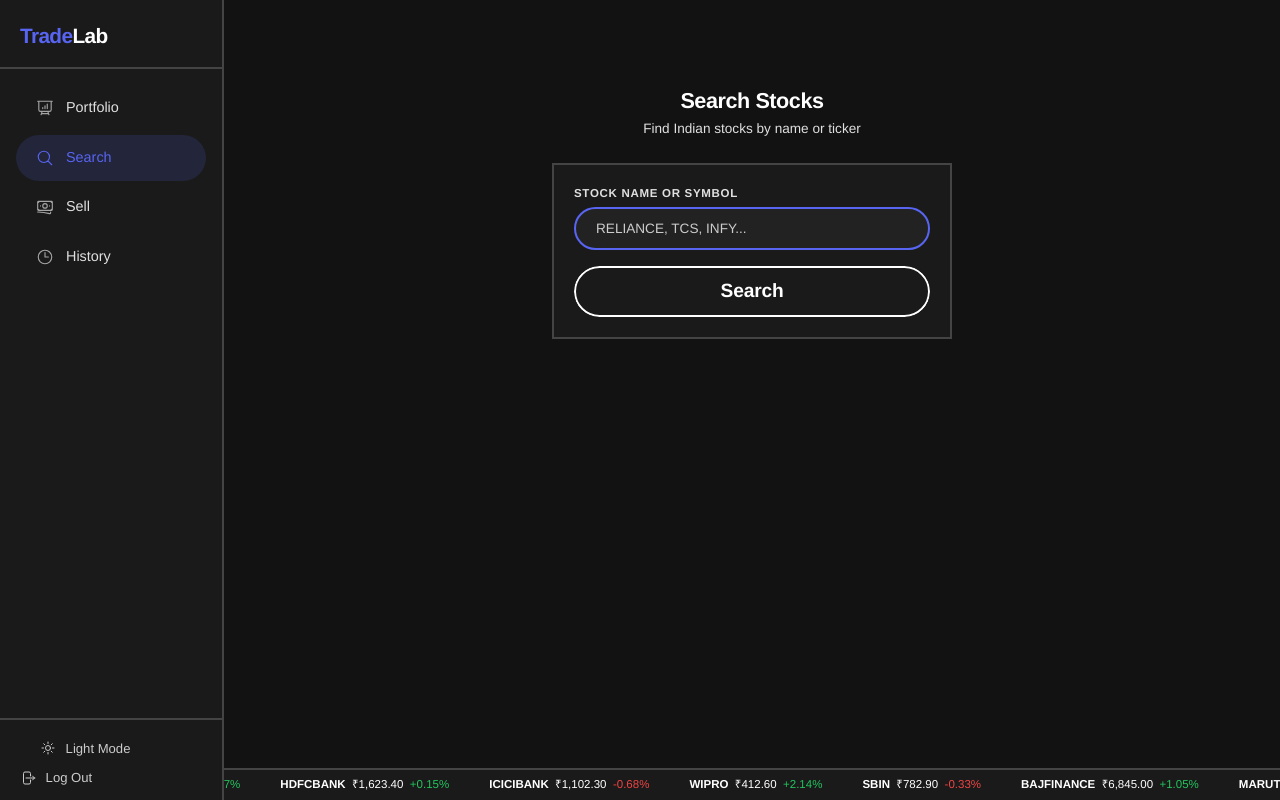
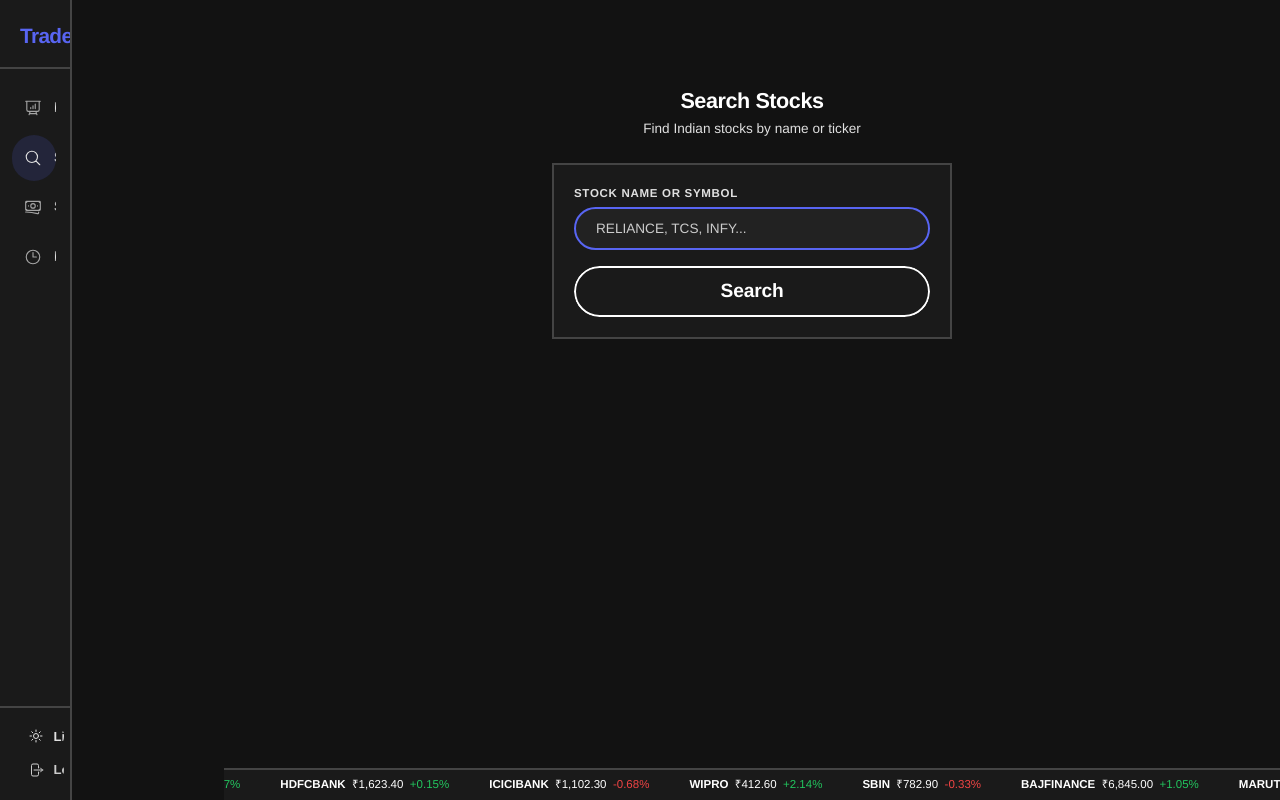
Before and after one commit to TDS2K5/tradelab, a Flask app: page /search in a window 1280 px wide. Run offline with Flask 3, Linux system fonts and the light colour scheme; a user stored in the database is signed in; some libraries are stand-ins or nearby versions.

Commit message:
major pillUI

```diff
--- a/static/interactions.js
+++ b/static/interactions.js
@@ -15,7 +15,7 @@ document.addEventListener("DOMContentLoaded", () => {
     const easeOut = "power2.out";
 
     // 2. Button Hover System (Cursor-Follow Flair)
-    const buttons = document.querySelectorAll('.button--stroke');
+    const buttons = document.querySelectorAll('.button--stroke, .tl-sidebar-nav a, .tl-sidebar-footer a, .tl-theme-toggle');
 
     buttons.forEach(btn => {
         const flair = btn.querySelector('.button__flair');
@@ -93,39 +93,70 @@ document.addEventListener("DOMContentLoaded", () => {
     }
 
     // 5. MacOS Dock-style Hover System for Navbar (Vertical)
-    const navDock = document.querySelector('.tl-sidebar-nav');
-    const navItems = document.querySelectorAll('.tl-sidebar-nav a');
+    const navDock = document.querySelector('.tl-sidebar');
+    const navItems = document.querySelectorAll('.tl-sidebar-nav a, .tl-sidebar-footer a, .tl-theme-toggle');
 
     if (navDock && navItems.length > 0 && window.matchMedia("(hover: hover)").matches) {
+        // Expand the sidebar smoothly when hovering anywhere over it
+        navDock.addEventListener('mouseenter', () => {
+            gsap.to(navDock, {
+                width: 224,
+                duration: 0.4,
+                ease: "power3.out",
+                overwrite: "auto"
+            });
+            // Expand all items to full width to reveal text
+            gsap.to(navItems, {
+                width: '180px',
+                duration: 0.4,
+                ease: "power3.out",
+                overwrite: "auto"
+            });
+        });
+
         navDock.addEventListener('mousemove', (e) => {
             navItems.forEach(item => {
                 const rect = item.getBoundingClientRect();
-                const itemCenterY = rect.top + rect.height / 2;
 
-                // Vertical distance to cursor
-                const distance = Math.abs(e.clientY - itemCenterY);
-                const maxDistance = 120;
+                // Check if mouse is directly hovering over THIS specific item
+                const isHovered = e.clientX >= rect.left && e.clientX <= rect.right &&
+                                  e.clientY >= rect.top && e.clientY <= rect.bottom;
 
-                let scale = 1;
-                if (distance < maxDistance) {
-                    // Scale up to 1.15x for items near cursor
-                    scale = 1 + (1 - distance / maxDistance) * 0.15;
+                if (isHovered) {
+                    gsap.to(item, {
+                        scale: 1.1, // Magnify the hovered pill
+                        duration: 0.3,
+                        ease: "power3.out",
+                        overwrite: "auto"
+                    });
+                } else {
+                    gsap.to(item, {
+                        scale: 1, // Keep non-hovered items normal size
+                        duration: 0.3,
+                        ease: "power3.out",
+                        overwrite: "auto"
+                    });
                 }
-
-                gsap.to(item, {
-                    scale: scale,
-                    duration: 0.2,
-                    ease: "power2.out"
-                });
             });
         });
 
         navDock.addEventListener('mouseleave', () => {
+            // Shrink the sidebar back to its original width
+            gsap.to(navDock, {
+                width: 72,
+                duration: 0.5,
+                ease: "power3.out",
+                overwrite: "auto"
+            });
+
+            // Shrink all items back to icon only and reset scale
             navItems.forEach(item => {
                 gsap.to(item, {
                     scale: 1,
-                    duration: 0.3,
-                    ease: "power3.out"
+                    width: '44px',
+                    duration: 0.4,
+                    ease: "power3.out",
+                    overwrite: "auto"
                 });
             });
         });
--- a/static/styles.css
+++ b/static/styles.css
@@ -177,7 +177,10 @@ small,
     display: flex;
     flex-direction: column;
     z-index: 200;
+    width: 72px;
+    /* Collapsed width */
     transition: transform 0.25s ease;
+    overflow-x: hidden;
 }
 
 .tl-sidebar-brand {
@@ -198,6 +201,12 @@ small,
 
 .tl-sidebar-brand .brand-lab {
     color: var(--tl-text);
+    opacity: 0;
+    transition: opacity 0.3s;
+}
+
+.tl-sidebar:hover .tl-sidebar-brand .brand-lab {
+    opacity: 1;
 }
 
 .tl-sidebar-nav {
@@ -212,19 +221,23 @@ small,
 }
 
 .tl-sidebar-nav a {
+    position: relative;
     display: flex;
     align-items: center;
     gap: 0.75rem;
-    padding: 0.75rem 1.25rem;
-    margin: 0.25rem 1rem;
+    padding: 0.75rem;
+    margin: 0.25rem 0.75rem;
     color: var(--tl-text-muted);
     font-size: 0.9rem;
-    font-weight: 500;
+    font-weight: 700;
     text-decoration: none;
     border-radius: 6.25rem;
     transform-origin: left center;
-    will-change: transform;
+    will-change: transform, width;
     transition: color 0.15s ease, background 0.15s ease;
+    white-space: nowrap;
+    width: 44px;
+    overflow: hidden;
 }
 
 .tl-sidebar-nav a:hover {
@@ -233,7 +246,6 @@ small,
 }
 
 .tl-sidebar-nav a.active {
-    color: var(--tl-purple);
     background: var(--tl-purple-dim);
 }
 
@@ -255,14 +267,32 @@ small,
 }
 
 .tl-sidebar-footer a {
+    position: relative;
     display: flex;
     align-items: center;
     gap: 0.6rem;
     font-size: 0.82rem;
-    font-weight: 500;
+    font-weight: 700;
     color: var(--tl-text-dim);
     text-decoration: none;
     transition: color 0.15s ease;
+    white-space: nowrap;
+    width: 44px;
+    overflow: hidden;
+    padding: 0.5rem;
+    border-radius: 6.25rem;
+    will-change: transform, width;
+}
+
+.tl-sidebar-footer a span,
+.tl-theme-toggle span {
+    opacity: 0;
+    transition: opacity 0.3s;
+}
+
+.tl-sidebar:hover .tl-sidebar-footer a span,
+.tl-sidebar:hover .tl-theme-toggle span {
+    opacity: 1;
 }
 
 .tl-sidebar-footer a:hover {
@@ -968,21 +998,24 @@ small,
 
 /* --- Theme Toggle --- */
 .tl-theme-toggle {
+    position: relative;
     display: flex;
     align-items: center;
     gap: 0.6rem;
-    padding: 0.5rem 1.25rem;
-    margin-bottom: 0.25rem;
-    font-size: 0.82rem;
-    font-weight: 500;
-    color: var(--tl-text-dim);
-    background: none;
+    width: 44px;
+    overflow: hidden;
+    border-radius: 6.25rem;
+    padding: 0.5rem;
+    background: transparent;
     border: none;
     cursor: pointer;
-    width: 100%;
-    text-align: left;
+    color: var(--tl-text-muted);
+    font-size: 0.82rem;
+    font-weight: 700;
     font-family: var(--tl-font-body);
     transition: color 0.15s ease, background 0.15s ease;
+    white-space: nowrap;
+    will-change: transform, width;
 }
 
 .tl-theme-toggle:hover {
--- a/templates/layout.html
+++ b/templates/layout.html
@@ -45,52 +45,60 @@
             <ul class="tl-sidebar-nav">
                 <li>
                     <a href="/" class="{{ 'active' if request.path == '/' else '' }}">
-                        <svg xmlns="http://www.w3.org/2000/svg" fill="none" viewBox="0 0 24 24" stroke-width="1.5" stroke="currentColor"><path stroke-linecap="round" stroke-linejoin="round" d="M3.75 3v11.25A2.25 2.25 0 0 0 6 16.5h2.25M3.75 3h-1.5m1.5 0h16.5m0 0h1.5m-1.5 0v11.25A2.25 2.25 0 0 1 18 16.5h-2.25m-7.5 0h7.5m-7.5 0-1 3m8.5-3 1 3m0 0 .5 1.5m-.5-1.5h-9.5m0 0-.5 1.5M9 11.25v1.5M12 9v3.75m3-6v6"/></svg>
-                        Portfolio
+                        <span class="button__flair"></span>
+                        <svg xmlns="http://www.w3.org/2000/svg" fill="none" viewBox="0 0 24 24" stroke-width="1.5" stroke="currentColor" style="flex-shrink: 0;"><path stroke-linecap="round" stroke-linejoin="round" d="M3.75 3v11.25A2.25 2.25 0 0 0 6 16.5h2.25M3.75 3h-1.5m1.5 0h16.5m0 0h1.5m-1.5 0v11.25A2.25 2.25 0 0 1 18 16.5h-2.25m-7.5 0h7.5m-7.5 0-1 3m8.5-3 1 3m0 0 .5 1.5m-.5-1.5h-9.5m0 0-.5 1.5M9 11.25v1.5M12 9v3.75m3-6v6"/></svg>
+                        <span class="button__label">Portfolio</span>
                     </a>
                 </li>
                 <li>
                     <a href="/search" class="{{ 'active' if '/search' in request.path else '' }}">
-                        <svg xmlns="http://www.w3.org/2000/svg" fill="none" viewBox="0 0 24 24" stroke-width="1.5" stroke="currentColor"><path stroke-linecap="round" stroke-linejoin="round" d="m21 21-5.197-5.197m0 0A7.5 7.5 0 1 0 5.196 5.196a7.5 7.5 0 0 0 10.607 10.607Z"/></svg>
-                        Search
+                        <span class="button__flair"></span>
+                        <svg xmlns="http://www.w3.org/2000/svg" fill="none" viewBox="0 0 24 24" stroke-width="1.5" stroke="currentColor" style="flex-shrink: 0;"><path stroke-linecap="round" stroke-linejoin="round" d="m21 21-5.197-5.197m0 0A7.5 7.5 0 1 0 5.196 5.196a7.5 7.5 0 0 0 10.607 10.607Z"/></svg>
+                        <span class="button__label">Search</span>
                     </a>
                 </li>
                 <li>
                     <a href="/sell" class="{{ 'active' if request.path == '/sell' else '' }}">
-                        <svg xmlns="http://www.w3.org/2000/svg" fill="none" viewBox="0 0 24 24" stroke-width="1.5" stroke="currentColor"><path stroke-linecap="round" stroke-linejoin="round" d="M2.25 18.75a60.07 60.07 0 0 1 15.797 2.101c.727.198 1.453-.342 1.453-1.096V18.75M3.75 4.5v.75A.75.75 0 0 1 3 6h-.75m0 0v-.375c0-.621.504-1.125 1.125-1.125H20.25M2.25 6v9m18-10.5v.75c0 .414.336.75.75.75h.75m-1.5-1.5h.375c.621 0 1.125.504 1.125 1.125v9.75c0 .621-.504 1.125-1.125 1.125h-.375m1.5-1.5H21a.75.75 0 0 0-.75.75v.75m0 0H3.75m0 0h-.375a1.125 1.125 0 0 1-1.125-1.125V15m1.5 1.5v-.75A.75.75 0 0 0 3 15h-.75M15 10.5a3 3 0 1 1-6 0 3 3 0 0 1 6 0Zm3 0h.008v.008H18V10.5Zm-12 0h.008v.008H6V10.5Z"/></svg>
-                        Sell
+                        <span class="button__flair"></span>
+                        <svg xmlns="http://www.w3.org/2000/svg" fill="none" viewBox="0 0 24 24" stroke-width="1.5" stroke="currentColor" style="flex-shrink: 0;"><path stroke-linecap="round" stroke-linejoin="round" d="M2.25 18.75a60.07 60.07 0 0 1 15.797 2.101c.727.198 1.453-.342 1.453-1.096V18.75M3.75 4.5v.75A.75.75 0 0 1 3 6h-.75m0 0v-.375c0-.621.504-1.125 1.125-1.125H20.25M2.25 6v9m18-10.5v.75c0 .414.336.75.75.75h.75m-1.5-1.5h.375c.621 0 1.125.504 1.125 1.125v9.75c0 .621-.504 1.125-1.125 1.125h-.375m1.5-1.5H21a.75.75 0 0 0-.75.75v.75m0 0H3.75m0 0h-.375a1.125 1.125 0 0 1-1.125-1.125V15m1.5 1.5v-.75A.75.75 0 0 0 3 15h-.75M15 10.5a3 3 0 1 1-6 0 3 3 0 0 1 6 0Zm3 0h.008v.008H18V10.5Zm-12 0h.008v.008H6V10.5Z"/></svg>
+                        <span class="button__label">Sell</span>
                     </a>
                 </li>
                 <li>
                     <a href="/history" class="{{ 'active' if request.path == '/history' else '' }}">
-                        <svg xmlns="http://www.w3.org/2000/svg" fill="none" viewBox="0 0 24 24" stroke-width="1.5" stroke="currentColor"><path stroke-linecap="round" stroke-linejoin="round" d="M12 6v6h4.5m4.5 0a9 9 0 1 1-18 0 9 9 0 0 1 18 0Z"/></svg>
-                        History
+                        <span class="button__flair"></span>
+                        <svg xmlns="http://www.w3.org/2000/svg" fill="none" viewBox="0 0 24 24" stroke-width="1.5" stroke="currentColor" style="flex-shrink: 0;"><path stroke-linecap="round" stroke-linejoin="round" d="M12 6v6h4.5m4.5 0a9 9 0 1 1-18 0 9 9 0 0 1 18 0Z"/></svg>
+                        <span class="button__label">History</span>
                     </a>
                 </li>
             </ul>
             <div class="tl-sidebar-footer">
                 <button class="tl-theme-toggle" id="theme-toggle" aria-label="Toggle theme">
-                    <svg class="tl-theme-icon-light" xmlns="http://www.w3.org/2000/svg" fill="none" viewBox="0 0 24 24" stroke-width="1.5" stroke="currentColor"><path stroke-linecap="round" stroke-linejoin="round" d="M12 3v2.25m6.364.386-1.591 1.591M21 12h-2.25m-.386 6.364-1.591-1.591M12 18.75V21m-4.773-4.227-1.591 1.591M5.25 12H3m4.227-4.773L5.636 5.636M15.75 12a3.75 3.75 0 1 1-7.5 0 3.75 3.75 0 0 1 7.5 0Z"/></svg>
-                    <svg class="tl-theme-icon-dark" xmlns="http://www.w3.org/2000/svg" fill="none" viewBox="0 0 24 24" stroke-width="1.5" stroke="currentColor"><path stroke-linecap="round" stroke-linejoin="round" d="M21.752 15.002A9.72 9.72 0 0 1 18 15.75c-5.385 0-9.75-4.365-9.75-9.75 0-1.33.266-2.597.748-3.752A9.753 9.753 0 0 0 3 11.25C3 16.635 7.365 21 12.75 21a9.753 9.753 0 0 0 9.002-5.998Z"/></svg>
-                    <span id="theme-label">Light Mode</span>
+                    <span class="button__flair"></span>
+                    <svg class="tl-theme-icon-light" xmlns="http://www.w3.org/2000/svg" fill="none" viewBox="0 0 24 24" stroke-width="1.5" stroke="currentColor" style="flex-shrink: 0;"><path stroke-linecap="round" stroke-linejoin="round" d="M12 3v2.25m6.364.386-1.591 1.591M21 12h-2.25m-.386 6.364-1.591-1.591M12 18.75V21m-4.773-4.227-1.591 1.591M5.25 12H3m4.227-4.773L5.636 5.636M15.75 12a3.75 3.75 0 1 1-7.5 0 3.75 3.75 0 0 1 7.5 0Z"/></svg>
+                    <svg class="tl-theme-icon-dark" xmlns="http://www.w3.org/2000/svg" fill="none" viewBox="0 0 24 24" stroke-width="1.5" stroke="currentColor" style="flex-shrink: 0;"><path stroke-linecap="round" stroke-linejoin="round" d="M21.752 15.002A9.72 9.72 0 0 1 18 15.75c-5.385 0-9.75-4.365-9.75-9.75 0-1.33.266-2.597.748-3.752A9.753 9.753 0 0 0 3 11.25C3 16.635 7.365 21 12.75 21a9.753 9.753 0 0 0 9.002-5.998Z"/></svg>
+                    <span id="theme-label" class="button__label">Light Mode</span>
                 </button>
                 <a href="/logout">
-                    <svg xmlns="http://www.w3.org/2000/svg" fill="none" viewBox="0 0 24 24" stroke-width="1.5" stroke="currentColor" width="16" height="16"><path stroke-linecap="round" stroke-linejoin="round" d="M15.75 9V5.25A2.25 2.25 0 0 0 13.5 3h-6a2.25 2.25 0 0 0-2.25 2.25v13.5A2.25 2.25 0 0 0 7.5 21h6a2.25 2.25 0 0 0 2.25-2.25V15m3 0 3-3m0 0-3-3m3 3H9"/></svg>
-                    Log Out
+                    <span class="button__flair"></span>
+                    <svg xmlns="http://www.w3.org/2000/svg" fill="none" viewBox="0 0 24 24" stroke-width="1.5" stroke="currentColor" width="16" height="16" style="flex-shrink: 0;"><path stroke-linecap="round" stroke-linejoin="round" d="M15.75 9V5.25A2.25 2.25 0 0 0 13.5 3h-6a2.25 2.25 0 0 0-2.25 2.25v13.5A2.25 2.25 0 0 0 7.5 21h6a2.25 2.25 0 0 0 2.25-2.25V15m3 0 3-3m0 0-3-3m3 3H9"/></svg>
+                    <span class="button__label">Log Out</span>
                 </a>
             </div>
             {% else %}
             <ul class="tl-sidebar-nav">
                 <li>
                     <a href="/register" class="{{ 'active' if request.path == '/register' else '' }}">
-                        <svg xmlns="http://www.w3.org/2000/svg" fill="none" viewBox="0 0 24 24" stroke-width="1.5" stroke="currentColor"><path stroke-linecap="round" stroke-linejoin="round" d="M19 7.5v3m0 0v3m0-3h3m-3 0h-3m-2.25-4.125a3.375 3.375 0 1 1-6.75 0 3.375 3.375 0 0 1 6.75 0ZM4 19.235v-.11a6.375 6.375 0 0 1 12.75 0v.109A12.318 12.318 0 0 1 10.374 21c-2.331 0-4.512-.645-6.374-1.766Z"/></svg>
-                        Register
+                        <span class="button__flair"></span>
+                        <svg xmlns="http://www.w3.org/2000/svg" fill="none" viewBox="0 0 24 24" stroke-width="1.5" stroke="currentColor" style="flex-shrink: 0;"><path stroke-linecap="round" stroke-linejoin="round" d="M19 7.5v3m0 0v3m0-3h3m-3 0h-3m-2.25-4.125a3.375 3.375 0 1 1-6.75 0 3.375 3.375 0 0 1 6.75 0ZM4 19.235v-.11a6.375 6.375 0 0 1 12.75 0v.109A12.318 12.318 0 0 1 10.374 21c-2.331 0-4.512-.645-6.374-1.766Z"/></svg>
+                        <span class="button__label">Register</span>
                     </a>
                 </li>
                 <li>
                     <a href="/login" class="{{ 'active' if request.path == '/login' else '' }}">
-                        <svg xmlns="http://www.w3.org/2000/svg" fill="none" viewBox="0 0 24 24" stroke-width="1.5" stroke="currentColor"><path stroke-linecap="round" stroke-linejoin="round" d="M15.75 6a3.75 3.75 0 1 1-7.5 0 3.75 3.75 0 0 1 7.5 0ZM4.501 20.118a7.5 7.5 0 0 1 14.998 0A17.933 17.933 0 0 1 12 21.75c-2.676 0-5.216-.584-7.499-1.632Z"/></svg>
-                        Log In
+                        <span class="button__flair"></span>
+                        <svg xmlns="http://www.w3.org/2000/svg" fill="none" viewBox="0 0 24 24" stroke-width="1.5" stroke="currentColor" style="flex-shrink: 0;"><path stroke-linecap="round" stroke-linejoin="round" d="M15.75 6a3.75 3.75 0 1 1-7.5 0 3.75 3.75 0 0 1 7.5 0ZM4.501 20.118a7.5 7.5 0 0 1 14.998 0A17.933 17.933 0 0 1 12 21.75c-2.676 0-5.216-.584-7.499-1.632Z"/></svg>
+                        <span class="button__label">Log In</span>
                     </a>
                 </li>
             </ul>
```
